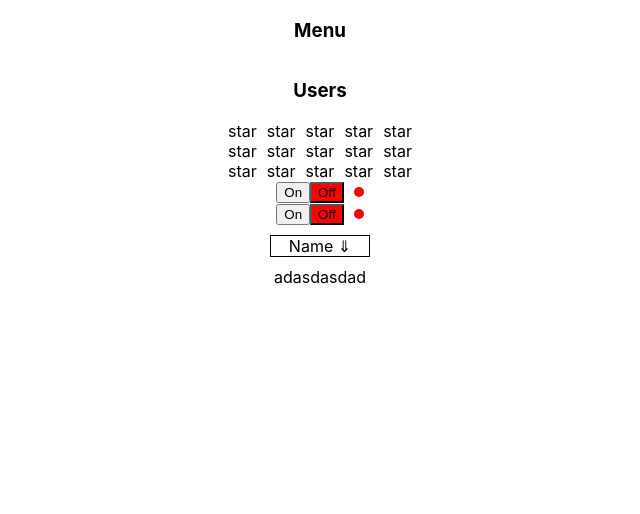
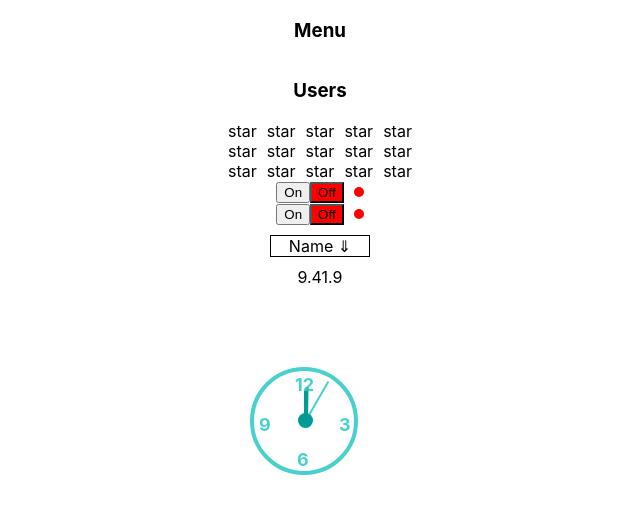
Before and after one commit to Traigel/React-Kabzda-kak-podrobno, a React (Create React App) app: page / in a window 1280 px wide. Shown: the top 514 px of the page, without its empty margins (320-960 px from the left). Built offline with nearby package versions, Linux system fonts and the light colour scheme.

Commit message:
22 - clock

```diff
--- a/src/App.css
+++ b/src/App.css
@@ -1,4 +1,6 @@
 .App {
+    width: 1200px;
+    margin: 0 auto;
     text-align: center;
 }
 
--- a/src/App.tsx
+++ b/src/App.tsx
@@ -6,6 +6,7 @@ import {Rating} from "./components/Rating/Rating";
 import { UncontrolledAccordion } from './components/UncontrolledAccordion/UncontrolledAccordion';
 import {ItemType, Select} from "./components/Select/Select";
 import { v1 } from 'uuid';
+import {ClockExample} from "./components/clock/Clock";
 
 function App() {
     const item: ItemType[] = [
@@ -41,9 +42,7 @@ function App() {
                 onClickCollapsed={onClickCollapsedHandler}
                 onClickItem={onClickItemHandler}
             />
-            <div>
-                adasdasdad
-            </div>
+            <ClockExample/>
         </div>
     )
 }
--- /dev/null
+++ b/src/components/clock/Clock.module.css
@@ -0,0 +1,96 @@
+.hasy { /* Круг для часов */
+    position: relative;
+    width: 100px;
+    height: 100px;
+    margin: 5em;
+    border: 4px solid #48d1cc;
+    border-radius: 50%;
+}
+
+.minutes { /* Минутная стрелка */
+    position: absolute; /*Позиционируем относительно .hasy */
+    width: 3px; /* Толщина стрелки */
+    height: 35px; /* Длина стрелки */
+    left: 51px; /*Положение стрелки*/
+    top: 16px;
+    background: #24C0BA;
+    animation: now 1600s infinite steps(1600); /* Скорость и движение стрелки */
+    transform-origin: 0 34px; /* Точка относительно которой вращается стрелка */
+}
+
+.has {
+    position: absolute;
+    width: 4px;
+    height: 28px;
+    left: 50px;
+    top: 20px;
+    background: #009B95;
+    animation: nov 43200s infinite steps(43200);
+    transform-origin: 0 29px;
+}
+
+.sekundes {
+    position: absolute;
+    width: 2px;
+    height: 45px;
+    left: 51px;
+    top: 4px;
+    background: #48d1cc;
+    animation: nev 60s infinite steps(60);
+    transform-origin: 0 45px;
+}
+
+.onen, .threen, .sixn, .ninen { /* Цифры на циферблате */
+    position: absolute;
+    font-weight: bold;
+    font-size: 18px;
+    color: #48d1cc;
+}
+
+.onen {
+    top: 3px;
+    left: 41px;
+}
+
+.threen {
+    top: 43px;
+    left: 85px;
+}
+
+.sixn {
+    top: 78px;
+    left: 43px;
+}
+
+.ninen {
+    top: 43px;
+    left: 5px;
+}
+
+.sentr { /* Центр циферблата */
+    position: absolute;
+    width: 15px;
+    height: 15px;
+    border-radius: 50%;
+    top: 42px;
+    left: 44px;
+    background: #009B95;
+}
+
+@keyframes nev {
+    100%{
+        transform: rotate(360deg); /* Стрелка делает полный круг */
+    }
+}
+
+@keyframes nov {
+    100%{
+        transform: rotate(360deg);
+    }
+}
+
+@keyframes now {
+    100%{
+        transform: rotate(360deg);
+    }
+}
--- /dev/null
+++ b/src/components/clock/Clock.tsx
@@ -0,0 +1,32 @@
+import React, {useState, useEffect} from "react";
+import styles from './Clock.module.css'
+
+
+export const ClockExample = () => {
+
+    const [date, srtDate] = useState<Date>()
+
+    useEffect( () => {
+        setInterval( () => {
+            srtDate(new Date())
+        }, 1000)
+    }, [])
+
+    let stringTime = date === undefined ? 'Click start' : `${date.getHours()}.${+ date.getMinutes()}.${date.getSeconds()}`
+
+    return (
+        <div style={{width: '300px', margin: '0 auto'}}>
+            {stringTime}
+            <div className={styles.hasy}>
+                <div className={styles.onen}>12</div>
+                <div className={styles.threen}>3</div>
+                <div className={styles.sixn}>6</div>
+                <div className={styles.ninen}>9</div>
+                <div className={styles.sekundes}></div>
+                <div className={styles.minutes}></div>
+                <div className={styles.has}></div>
+                <div className={styles.sentr}></div>
+            </div>
+        </div>
+    )
+}
```
Also changed, not shown: 1 other file (tests, documents, lock files or other folders).
